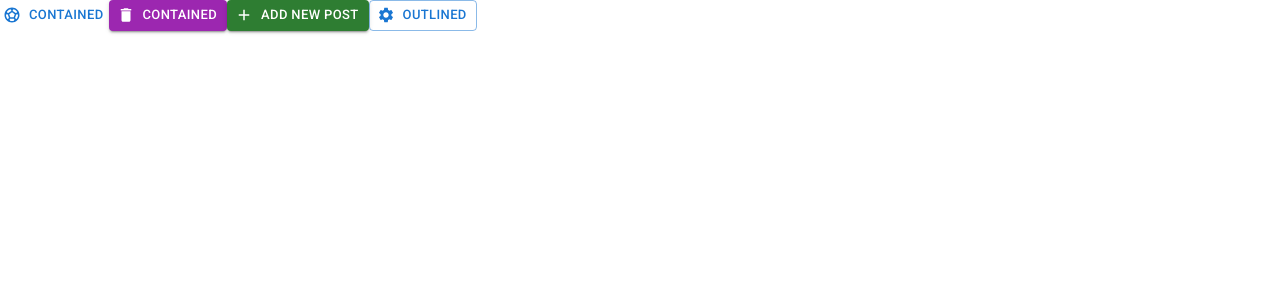
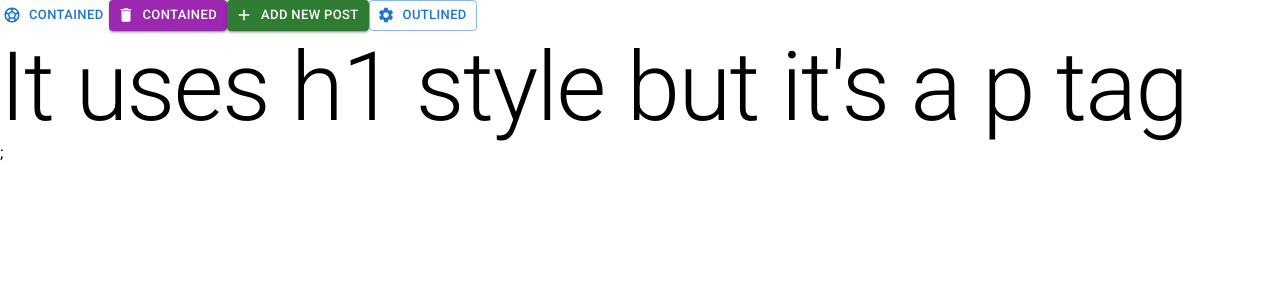
Before and after one commit to Harry-Yates/MUI, a React (Create React App) app: page / in a window 1280 px wide. Shown: the top 300 px of the page. Built offline with nearby package versions, Linux system fonts and the light colour scheme.

Commit message:
docs: :zap: Using the Typography Component

```diff
--- a/src/App.js
+++ b/src/App.js
@@ -1,4 +1,4 @@
-import { Button } from "@mui/material";
+import { Button, Typography } from "@mui/material";
 import { Add, Settings, SportsSoccer, Delete } from "@mui/icons-material";
 
 function App() {
@@ -8,6 +8,15 @@ function App() {
     <Button startIcon={<Delete />} variant="contained" color="secondary" size="small">Contained</Button>
     <Button startIcon={<Add />} variant="contained" color="success" size="small">Add new post</Button>
     <Button startIcon={<Settings />}  variant="outlined" size="small" >Outlined</Button>
+
+    {
+  /* There is already an h1 in the page, let's not duplicate it. */
+}
+<Typography variant="h1" component="p">
+It uses h1 style but it's a p tag
+</Typography>;
+
+
     </div>
   );
 }
```
Also changed, not shown: 1 other file (tests, documents, lock files or other folders).
